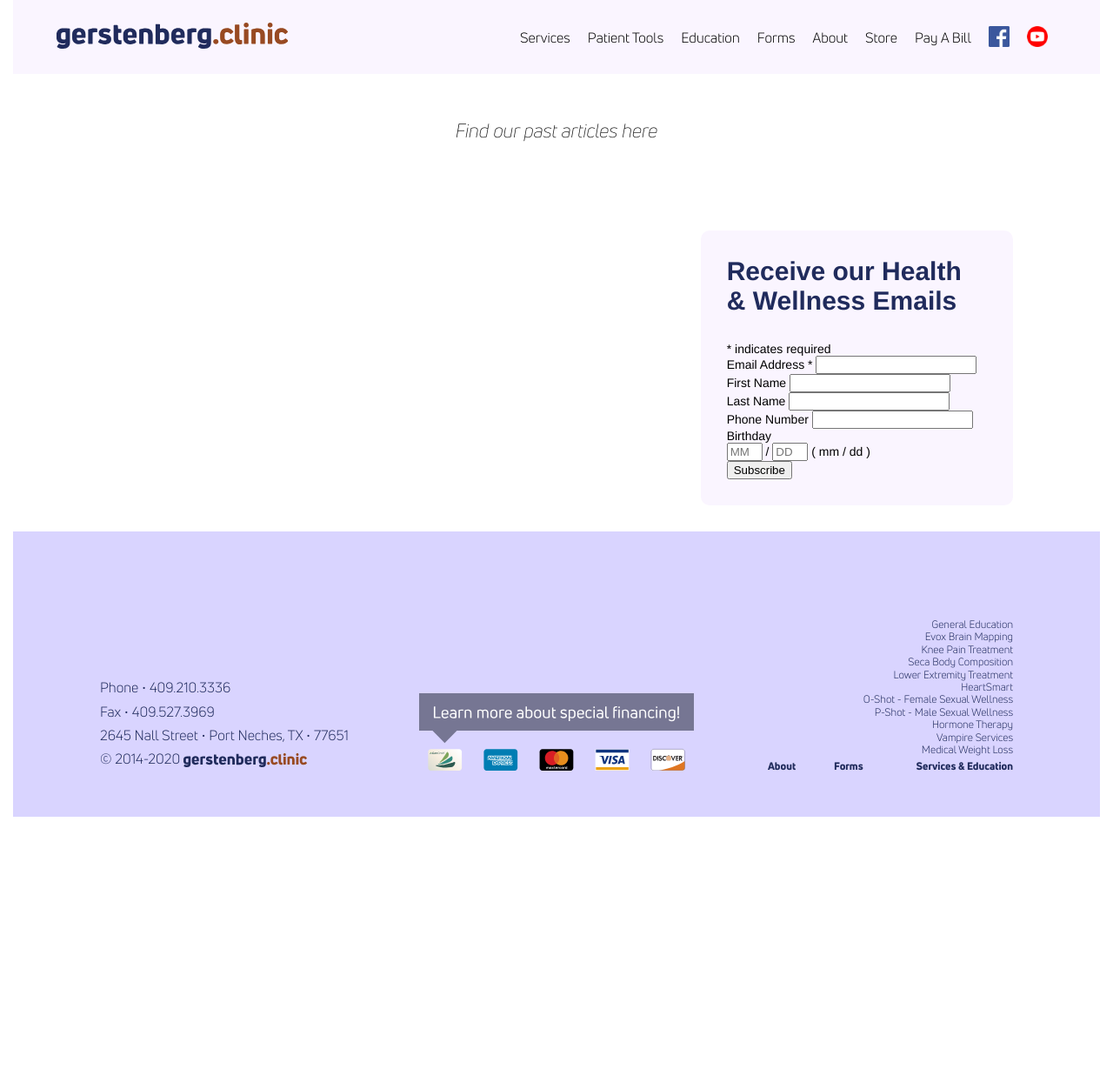
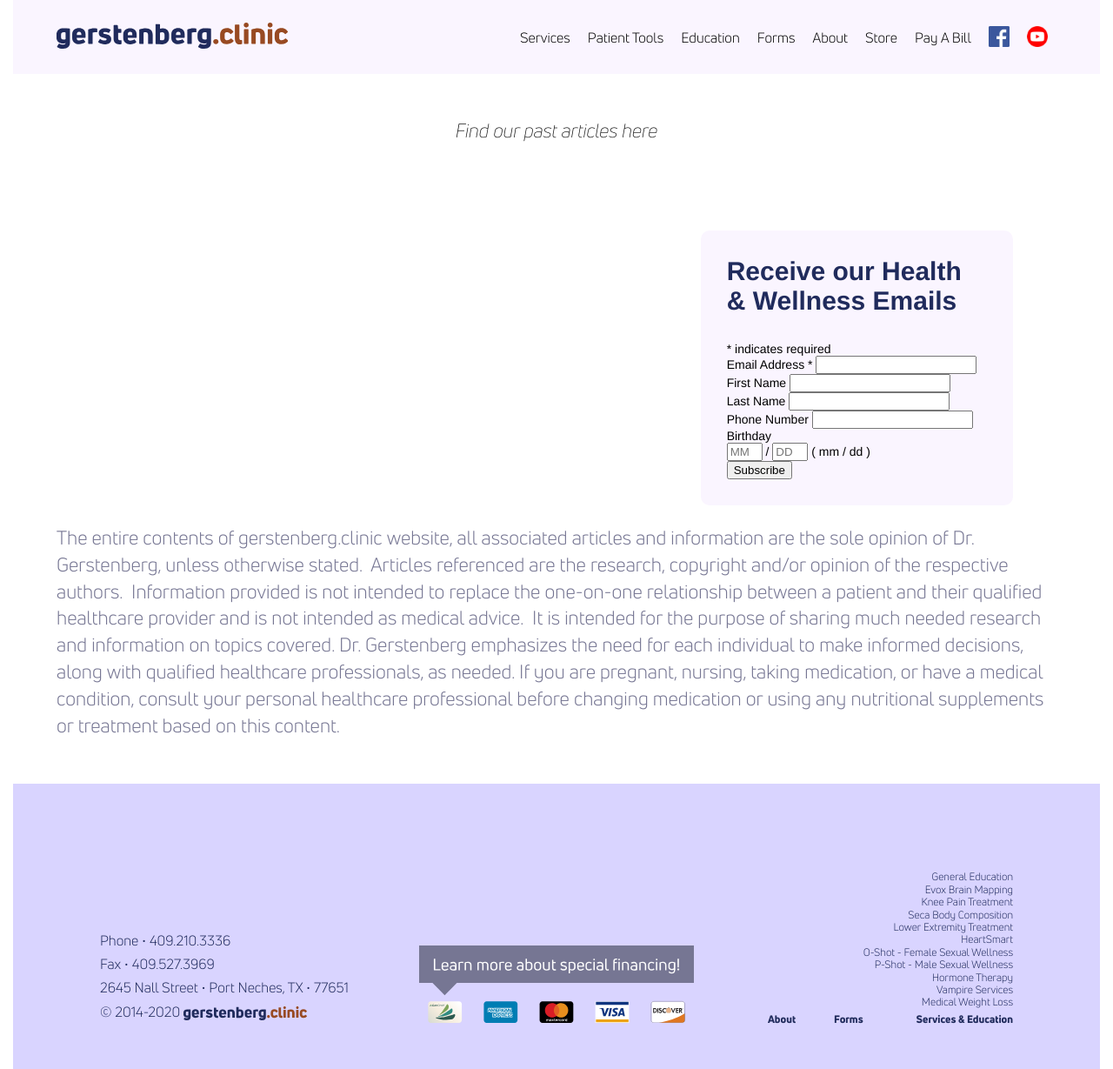
Before and after one commit to theneverwoods/gerstenberg.clinic, a Jekyll site: the page built from articles.html, in a window 1280 px wide. Shown: the whole page at 87% size. Built offline with Jekyll 4.4.1, drawn with Linux system fonts in a browser that asks for light colours; comment, search, counter and statistics services are not loaded; before the commit the page ends 939 px from its top, so only the background shows below that.

Commit message:
Update articles.html

```diff
--- a/articles.html
+++ b/articles.html
@@ -71,4 +71,9 @@ redirect_from:
                 <script type='text/javascript' src='//s3.amazonaws.com/downloads.mailchimp.com/js/mc-validate.js'></script><script type='text/javascript'>(function($) {window.fnames = new Array(); window.ftypes = new Array();fnames[0]='EMAIL';ftypes[0]='email';fnames[1]='FNAME';ftypes[1]='text';fnames[2]='LNAME';ftypes[2]='text';fnames[3]='ADDRESS';ftypes[3]='address';fnames[4]='PHONE';ftypes[4]='phone';fnames[5]='BIRTHDAY';ftypes[5]='birthday';}(jQuery));var $mcj = jQuery.noConflict(true);</script>
                 <!--End mc_embed_signup-->
   </div>
+    <div>
+    <p>
+        The entire contents of gerstenberg.clinic website, all associated articles and information are the sole opinion of Dr. Gerstenberg, unless otherwise stated.  Articles referenced are the research, copyright and/or opinion of the respective authors.  Information provided is not intended to replace the one-on-one relationship between a patient and their qualified healthcare provider and is not intended as medical advice.  It is intended for the purpose of sharing much needed research and information on topics covered. Dr. Gerstenberg emphasizes the need for each individual to make informed decisions, along with qualified healthcare professionals, as needed. If you are pregnant, nursing, taking medication, or have a medical condition, consult your personal healthcare professional before changing medication or using any nutritional supplements or treatment based on this content.
+        </p>
+    </div>
 </div>
```
